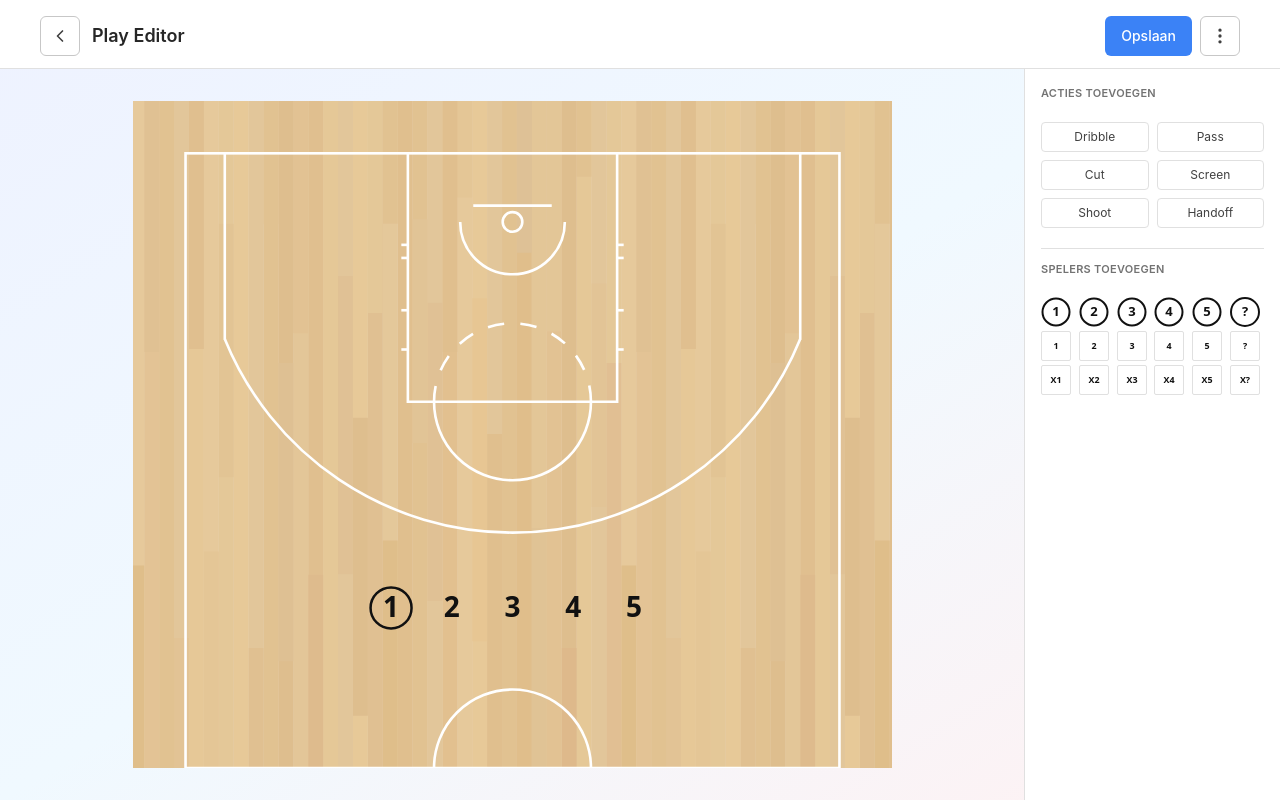
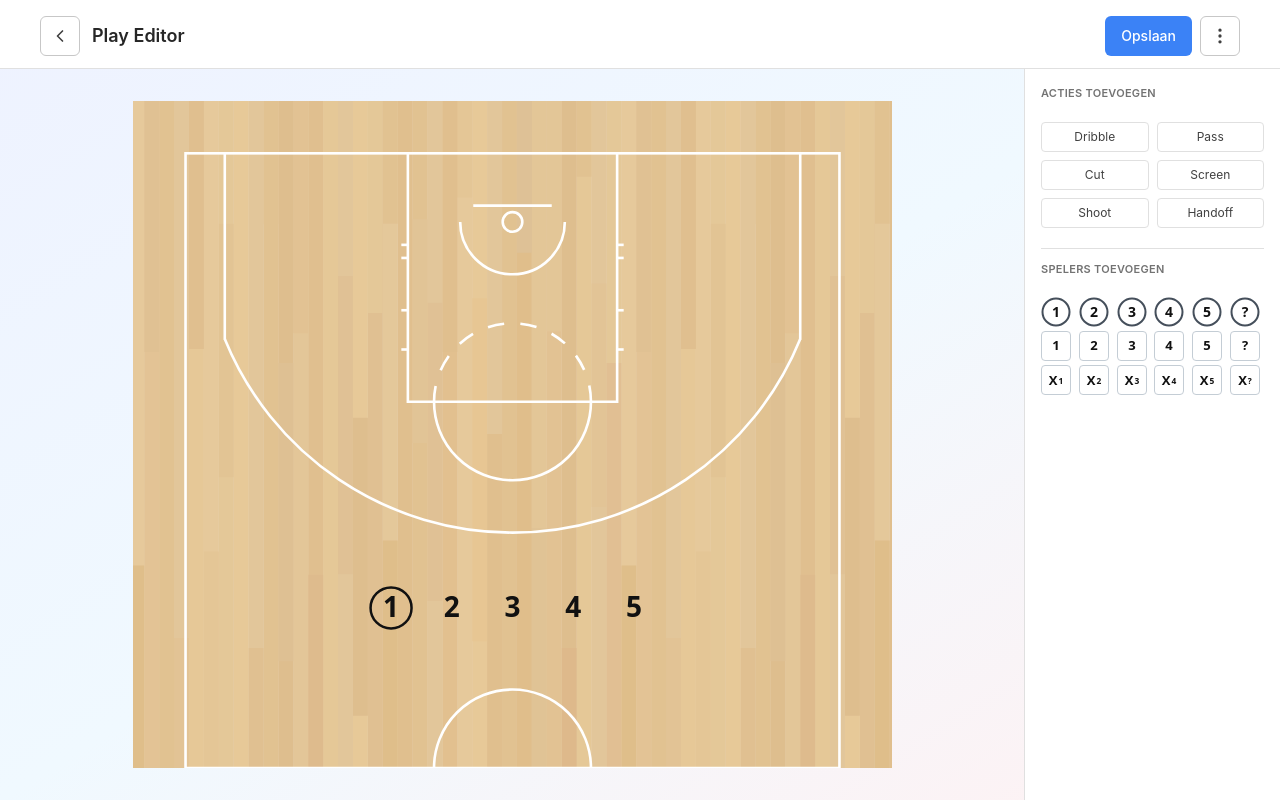
Before and after one commit to SebasJH/court-assist, a Vue app: page /play-editor in a window 1280 px wide. Built offline with nearby package versions, Linux system fonts and the light colour scheme.

Commit message:
Fixed view

```diff
--- a/src/components/playeditor/PlayEditorSidebar.vue
+++ b/src/components/playeditor/PlayEditorSidebar.vue
@@ -19,39 +19,15 @@
             <div v-if="roleMenuOpen"
                  :class="['dropdown-menu absolute top-full mt-2 w-40 border whitespace-nowrap rounded-md shadow-lg flex flex-col z-[3000]', 'right-0']">
               <button class="dropdown-item !pl-3" :class="isRoleActive('ball') ? 'bg-blue-50 dark:bg-gray-600/50' : ''" @click.stop="onSelectRole('ball')">
-                <span class="inline-flex items-center justify-center w-8 h-8 rounded">
-                  <svg width="32" height="32" viewBox="-22 -22 44 44" aria-hidden="true">
-                    <g fill="none" stroke="#111">
-                      <circle r="20.5" stroke-width="2" />
-                    </g>
-                    <text text-anchor="middle" dominant-baseline="middle" alignment-baseline="middle" dy="0.05em" fill="#111"
-                          :style="{ font: ((posLabel && posLabel.length >= 2) ? '700 20px ' : '700 24px ') + 'ui-sans-serif, system-ui, -apple-system', userSelect:'none' }">
-                      {{ posLabel }}
-                    </text>
-                  </svg>
-                </span>
+                <PlayerBadge role="ball" :label="posLabel" :draggable="false" :size="30" />
                 Bal
               </button>
               <button class="dropdown-item !pl-3" :class="isRoleActive('offense') ? 'bg-blue-50 dark:bg-gray-600/50' : ''" @click.stop="onSelectRole('offense')">
-                <span class="inline-flex items-center justify-center w-[30px] h-[30px] rounded-sm border border-gray-200 bg-white dark:border-gray-500 dark:bg-gray-600/40">
-                  <svg width="30" height="30" viewBox="-22 -22 44 44" aria-hidden="true">
-                    <text text-anchor="middle" dominant-baseline="middle" alignment-baseline="middle" dy="0.05em" fill="#111"
-                          :style="{ font: ((posLabel && posLabel.length >= 2) ? '700 20px ' : '700 24px ') + 'ui-sans-serif, system-ui, -apple-system', userSelect:'none' }">
-                      {{ posLabel }}
-                    </text>
-                  </svg>
-                </span>
+                <PlayerBadge role="offense" :label="posLabel" :draggable="false" :size="30" />
                 Aanval
               </button>
               <button class="dropdown-item !pl-3" :class="isRoleActive('defense') ? 'bg-blue-50 dark:bg-gray-600/50' : ''" @click.stop="onSelectRole('defense')">
-                <span class="inline-flex items-center justify-center w-[30px] h-[30px] rounded-sm border border-gray-200 bg-white dark:border-gray-500 dark:bg-gray-600/40">
-                  <svg width="30" height="30" viewBox="-22 -22 44 44" aria-hidden="true">
-                    <text text-anchor="middle" dominant-baseline="middle" alignment-baseline="middle" dy="0.05em" fill="#111"
-                          :style="{ font: ((posLabel && posLabel.length >= 2) ? '700 20px ' : '700 24px ') + 'ui-sans-serif, system-ui, -apple-system', userSelect:'none' }">
-                      X{{ posLabel }}
-                    </text>
-                  </svg>
-                </span>
+                <PlayerBadge role="defense" :label="posLabel" :draggable="false" :size="30" />
                 Verdediging
               </button>
             </div>
@@ -133,7 +109,7 @@
         </div>
       </div>
       <div class="mt-2">
-        <UiButton color="danger" size="sm" :customClass="'w-full h-8 text-xs'" @click="$emit('delete-selected')">{{ deleteLabel }}</UiButton>
+        <UiButton color="danger" size="sm" :customClass="'w-full'" @click="$emit('delete-selected')">{{ deleteLabel }}</UiButton>
       </div>
     </div>
     <div :class="['text-[11px] font-semibold text-gray-500 uppercase tracking-wide', selectedInfo ? 'border-t border-gray-200 dark:border-gray-600 pt-3 mt-1' : '']">Acties toevoegen</div>
@@ -149,47 +125,60 @@
     <div class="space-y-1 mt-2">
       <!-- Row 1: Bal -->
       <div class="grid grid-cols-6 gap-1">
-        <button v-for="n in 5" :key="'pb-ball-'+n" type="button" class="inline-flex items-center justify-center w-[30px] h-[30px] rounded cursor-all-scroll select-none" @click="$emit('quick-add-player', { n, role: 'ball' })" draggable="true" @dragstart="(ev)=>$emit('tool-drag-start','ball:'+n, ev)">
-          <svg width="30" height="30" viewBox="-15 -15 30 30" aria-hidden="true">
-            <g fill="none" stroke="#111"><circle r="13.5" stroke-width="2" /></g>
-            <text text-anchor="middle" dominant-baseline="middle" alignment-baseline="middle" dy="0.05em" fill="#111"
-                  :style="{ font: ((String(n).length >= 2) ? '700 11px ' : '700 13px ') + 'ui-sans-serif, system-ui, -apple-system', userSelect:'none' }">{{ n }}</text>
-          </svg>
-        </button>
-        <button type="button" class="inline-flex items-center justify-center w-[30px] h-[30px] rounded cursor-all-scroll select-none" @click="$emit('quick-add-player', { n: '?', role: 'ball' })" draggable="true" @dragstart="(ev)=>$emit('tool-drag-start','ball:?', ev)">
-          <svg width="30" height="30" viewBox="-15 -15 30 30" aria-hidden="true">
-            <g fill="none" stroke="#111"><circle r="14" stroke-width="2" /></g>
-            <text text-anchor="middle" dominant-baseline="middle" alignment-baseline="middle" dy="0.05em" fill="#111" style="font:700 13px ui-sans-serif, system-ui, -apple-system; user-select:none">?</text>
-          </svg>
-        </button>
+        <PlayerBadge
+          v-for="n in 5"
+          :key="'pb-ball-'+n"
+          role="ball"
+          :label="n"
+          :draggable="true"
+          @click="$emit('quick-add-player', { n, role: 'ball' })"
+          @dragstart="(ev)=>$emit('tool-drag-start','ball:'+n, ev)"
+        />
+        <PlayerBadge
+          role="ball"
+          label="?"
+          :draggable="true"
+          @click="$emit('quick-add-player', { n: '?', role: 'ball' })"
+          @dragstart="(ev)=>$emit('tool-drag-start','ball:?', ev)"
+        />
       </div>
       <!-- Row 2: Aanval -->
       <div class="grid grid-cols-6 gap-1">
-        <button v-for="n in 5" :key="'pb-off-'+n" type="button" class="inline-flex items-center justify-center w-[30px] h-[30px] rounded-sm cursor-all-scroll select-none border border-gray-200 bg-white dark:border-gray-500 dark:bg-gray-600/40" @click="$emit('quick-add-player', { n, role: 'offense' })" draggable="true" @dragstart="(ev)=>$emit('tool-drag-start','offense:'+n, ev)">
-          <svg width="30" height="30" viewBox="-22 -22 44 44" aria-hidden="true">
-            <text text-anchor="middle" dominant-baseline="middle" alignment-baseline="middle" dy="0.05em" fill="#111"
-                  :style="{ font: ((String(n).length >= 2) ? '700 12px ' : '700 14px ') + 'ui-sans-serif, system-ui, -apple-system', userSelect:'none' }">{{ n }}</text>
-          </svg>
-        </button>
-        <button type="button" class="inline-flex items-center justify-center w-[30px] h-[30px] rounded-sm cursor-all-scroll select-none border border-gray-200 bg-white dark:border-gray-500 dark:bg-gray-600/40" @click="$emit('quick-add-player', { n: '?', role: 'offense' })" draggable="true" @dragstart="(ev)=>$emit('tool-drag-start','offense:?', ev)">
-          <svg width="30" height="30" viewBox="-22 -22 44 44" aria-hidden="true">
-            <text text-anchor="middle" dominant-baseline="middle" alignment-baseline="middle" dy="0.05em" fill="#111" style="font:700 14px ui-sans-serif, system-ui, -apple-system; user-select:none">?</text>
-          </svg>
-        </button>
+        <PlayerBadge
+          v-for="n in 5"
+          :key="'pb-off-'+n"
+          role="offense"
+          :label="n"
+          :draggable="true"
+          @click="$emit('quick-add-player', { n, role: 'offense' })"
+          @dragstart="(ev)=>$emit('tool-drag-start','offense:'+n, ev)"
+        />
+        <PlayerBadge
+          role="offense"
+          label="?"
+          :draggable="true"
+          @click="$emit('quick-add-player', { n: '?', role: 'offense' })"
+          @dragstart="(ev)=>$emit('tool-drag-start','offense:?', ev)"
+        />
       </div>
       <!-- Row 3: Verdediging -->
       <div class="grid grid-cols-6 gap-1">
-        <button v-for="n in 5" :key="'pb-def-'+n" type="button" class="inline-flex items-center justify-center w-[30px] h-[30px] rounded-sm cursor-all-scroll select-none border border-gray-200 bg-white dark:border-gray-500 dark:bg-gray-600/40" @click="$emit('quick-add-player', { n, role: 'defense' })" draggable="true" @dragstart="(ev)=>$emit('tool-drag-start','defense:'+n, ev)">
-          <svg width="30" height="30" viewBox="-22 -22 44 44" aria-hidden="true">
-            <text text-anchor="middle" dominant-baseline="middle" alignment-baseline="middle" dy="0.05em" fill="#111"
-                  :style="{ font: ((String(n).length >= 2) ? '700 12px ' : '700 14px ') + 'ui-sans-serif, system-ui, -apple-system', userSelect:'none' }">X{{ n }}</text>
-          </svg>
-        </button>
-        <button type="button" class="inline-flex items-center justify-center w-[30px] h-[30px] rounded-sm cursor-all-scroll select-none border border-gray-200 bg-white dark:border-gray-500 dark:bg-gray-600/40" @click="$emit('quick-add-player', { n: '?', role: 'defense' })" draggable="true" @dragstart="(ev)=>$emit('tool-drag-start','defense:?', ev)">
-          <svg width="30" height="30" viewBox="-22 -22 44 44" aria-hidden="true">
-            <text text-anchor="middle" dominant-baseline="middle" alignment-baseline="middle" dy="0.05em" fill="#111" style="font:700 14px ui-sans-serif, system-ui, -apple-system; user-select:none">X?</text>
-          </svg>
-        </button>
+        <PlayerBadge
+          v-for="n in 5"
+          :key="'pb-def-'+n"
+          role="defense"
+          :label="n"
+          :draggable="true"
+          @click="$emit('quick-add-player', { n, role: 'defense' })"
+          @dragstart="(ev)=>$emit('tool-drag-start','defense:'+n, ev)"
+        />
+        <PlayerBadge
+          role="defense"
+          label="?"
+          :draggable="true"
+          @click="$emit('quick-add-player', { n: '?', role: 'defense' })"
+          @dragstart="(ev)=>$emit('tool-drag-start','defense:?', ev)"
+        />
       </div>
     </div>
   </div>
@@ -197,9 +186,10 @@
 
 <script>
 import UiButton from '../ui/Button.vue'
+import PlayerBadge from './PlayerBadge.vue'
 export default {
   name: 'PlayEditorSidebar',
-  components: { UiButton },
+  components: { UiButton, PlayerBadge },
   props: {
     selectedInfo: { type: Object, default: null },
     arrowShape: { type: String, default: 'straight' },
--- /dev/null
+++ b/src/components/playeditor/PlayerBadge.vue
@@ -0,0 +1,120 @@
+<template>
+  <button
+    type="button"
+    :class="buttonClass"
+    :draggable="draggable"
+    @click="$emit('click', $event)"
+    @dragstart="$emit('dragstart', $event)"
+    :aria-label="ariaLabel"
+  >
+    <svg :width="size" :height="size" :viewBox="svgViewBox" aria-hidden="true">
+      <template v-if="role === 'ball'">
+        <g fill="none" stroke="#454F5B">
+          <circle :r="circleRadius" stroke-width="2" />
+        </g>
+        <text
+          text-anchor="middle"
+          dominant-baseline="middle"
+          alignment-baseline="middle"
+          dy="0.05em"
+          fill="#111"
+          :style="{ font: fontSpec, userSelect: 'none' }"
+        >{{ displayLabel }}</text>
+      </template>
+      <template v-else-if="role === 'defense'">
+        <!-- Center the combined X + small label as a single text element -->
+        <text
+          text-anchor="middle"
+          dominant-baseline="middle"
+          alignment-baseline="middle"
+          dy="0.05em"
+          fill="#111"
+        >
+          <tspan :style="{ font: defenseXFontSpec, userSelect: 'none' }">X</tspan>
+          <!-- small label slightly to the bottom-right of X, but keep the whole group centered -->
+          <tspan :style="{ font: defenseSmallFontSpec, userSelect: 'none' }" dx="1" dy="1.5">{{ displayLabel }}</tspan>
+        </text>
+      </template>
+      <template v-else>
+        <text
+          text-anchor="middle"
+          dominant-baseline="middle"
+          alignment-baseline="middle"
+          dy="0.05em"
+          fill="#111"
+          :style="{ font: fontSpec, userSelect: 'none' }"
+        >{{ displayLabel }}</text>
+      </template>
+    </svg>
+  </button>
+</template>
+
+<script>
+export default {
+  name: 'PlayerBadge',
+  props: {
+    role: { type: String, default: 'offense' }, // 'ball' | 'offense' | 'defense'
+    label: { type: [String, Number], default: '?' },
+    size: { type: Number, default: 30 },
+    draggable: { type: Boolean, default: true },
+  },
+  emits: ['click', 'dragstart'],
+  computed: {
+    displayLabel() {
+      // For defense, we render X separately; here we only return the label itself
+      return String(this.label ?? '?');
+    },
+    // Use consistent viewBox; for circle, center at 0,0 with radius ~ (size/2 - 2)
+    svgViewBox() {
+      // Use the same viewBox for all roles to keep font scale identical
+      return '-15 -15 30 30';
+    },
+    circleRadius() {
+      // close to original look
+      return 13.5;
+    },
+    fontSpec() {
+      // Consistent typography across roles and labels (non-defense main label)
+      const len = this.displayLabel.length;
+      const fontSize = len >= 2 ? 12 : 14; // unify across roles
+      return `600 ${fontSize}px ui-sans-serif, system-ui, -apple-system`;
+    },
+    defenseXFontSpec() {
+      // Large X centered
+      return `600 14px ui-sans-serif, system-ui, -apple-system`;
+    },
+    defenseSmallFontSpec() {
+      // Smaller subscript-like label for defense number/text
+      const len = this.displayLabel.length;
+      const fontSize = len >= 2 ? 8 : 9;
+      return `600 ${fontSize}px ui-sans-serif, system-ui, -apple-system`;
+    },
+    defenseSmallX() {
+      // Position the small label to the bottom-right area within viewBox -15..15
+      // Tuned visually to sit near the bottom-right of the X
+      return 6.5;
+    },
+    defenseSmallY() {
+      // SVG y increases downward; put it slightly below center
+      return 7.5;
+    },
+    buttonClass() {
+      const cursor = this.draggable ? 'cursor-move' : 'cursor-pointer';
+      const base = `inline-flex items-center justify-center w-[30px] h-[30px] select-none ${cursor}`;
+      if (this.role === 'ball') {
+        return base + ' rounded';
+      }
+      // Offense/Defense: rounded rectangle (4px), subtle border and white background (exact rgb(196,205,213))
+      return base + ' rounded border border-[rgb(196,205,213)] bg-white dark:border-gray-500 dark:bg-gray-600/40';
+    },
+    ariaLabel() {
+      const roleLabel = this.role === 'ball' ? 'bal' : this.role === 'offense' ? 'aanval' : 'verdediging';
+      return `Speler ${roleLabel} ${this.label}`;
+    }
+  }
+}
+</script>
+
+<style scoped>
+/* No additional styles; relying on Tailwind classes for consistency */
+</style>
```
